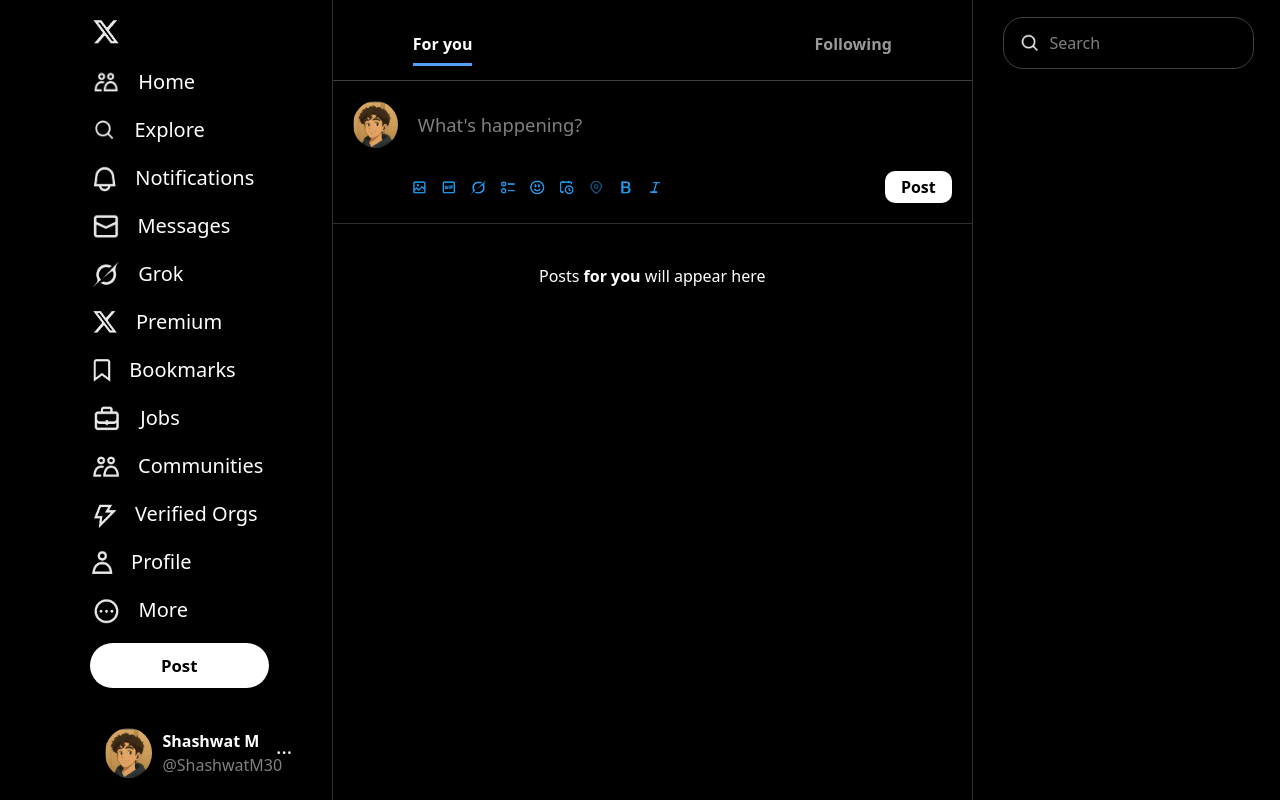
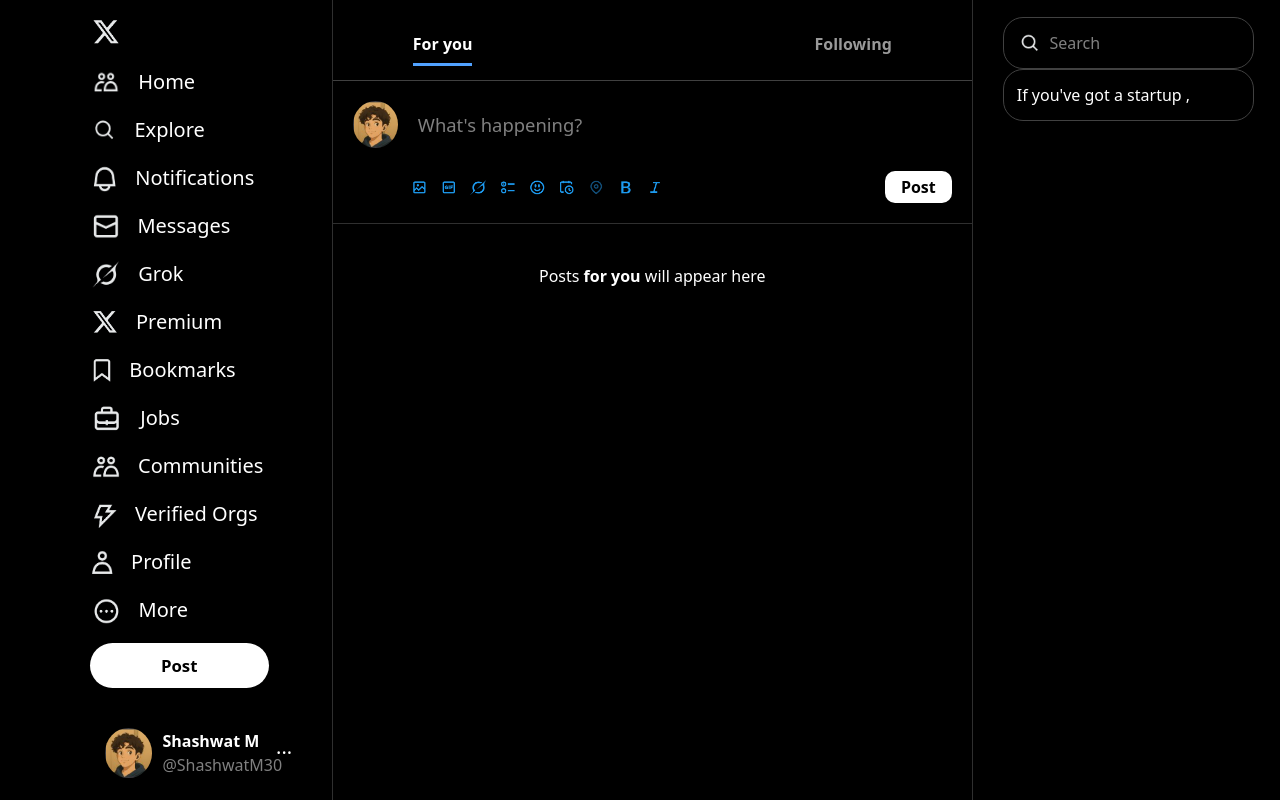
Before and after one commit to ShashwatM3/shashwatm, a Next.js app: page /whenimbored/x in a window 1280 px wide. Built offline with nearby package versions, Linux system fonts and the light colour scheme.

Commit message:
added stuff when im bored

```diff
--- a/app/socials/page.tsx
+++ b/app/socials/page.tsx
@@ -4,7 +4,7 @@
 import './styles.css';
 import { Button } from '@/components/ui/button';
 import Image from 'next/image';
-import x from "@/components/icons/x.png";
+import xlogo from "@/components/icons/xlogo.png";
 import linkedin from "@/components/icons/linkedin.jpg";
 import gmail from "@/components/icons/gmail.png"
 import { useRouter } from 'next/navigation';
@@ -27,7 +27,7 @@
         <div className='social' onClick={() => {
           window.open("https://x.com/ShashwatM30")
         }}>
-          <Image className='imagesocial' alt="" src={x}/>
+          <Image className='imagesocial' alt="" src={xlogo}/>
           <div>
             <h1 className='scroll-m-20 text-xl font-semibold tracking-tight'>X &#8212; See what i'm upto! </h1>
             <h3>@ShashwatM30</h3>
--- a/app/whenimbored/x/XPage.js
+++ b/app/whenimbored/x/XPage.js
@@ -129,6 +129,10 @@
           <Image alt='' src={exploreX} className='h-6 w-auto'/>
           <input className='searchX' placeholder='Search'/>
         </div>
+
+        <div className='promo-x'>
+          <h1>If you've got a startup , </h1>
+        </div>
       </div>
     </div>
   )
```
